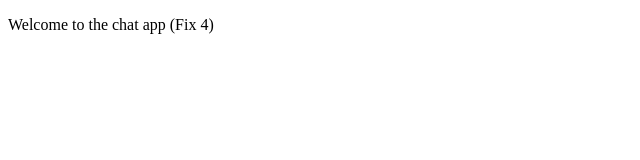
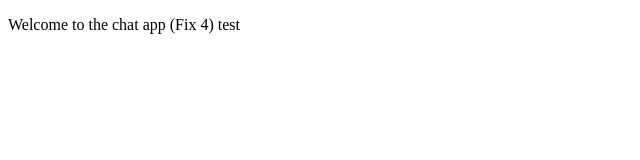
Before and after one commit to MaxwellGarceau/node-chat-app, a website: page public/index.html in a window 1280 px wide. Shown: the full height of the page, 0-640 px from the left. Drawn offline with nearby package versions, Linux system fonts and the light colour scheme; no server answers.

```diff
--- a/public/index.html
+++ b/public/index.html
@@ -7,7 +7,7 @@
 
 <body>
     <p>
-      Welcome to the chat app (Fix 4)
+      Welcome to the chat app (Fix 4) test
     </p>
 
   <script src="/socket.io/socket.io.js" type="application/javascript"></script>
```
